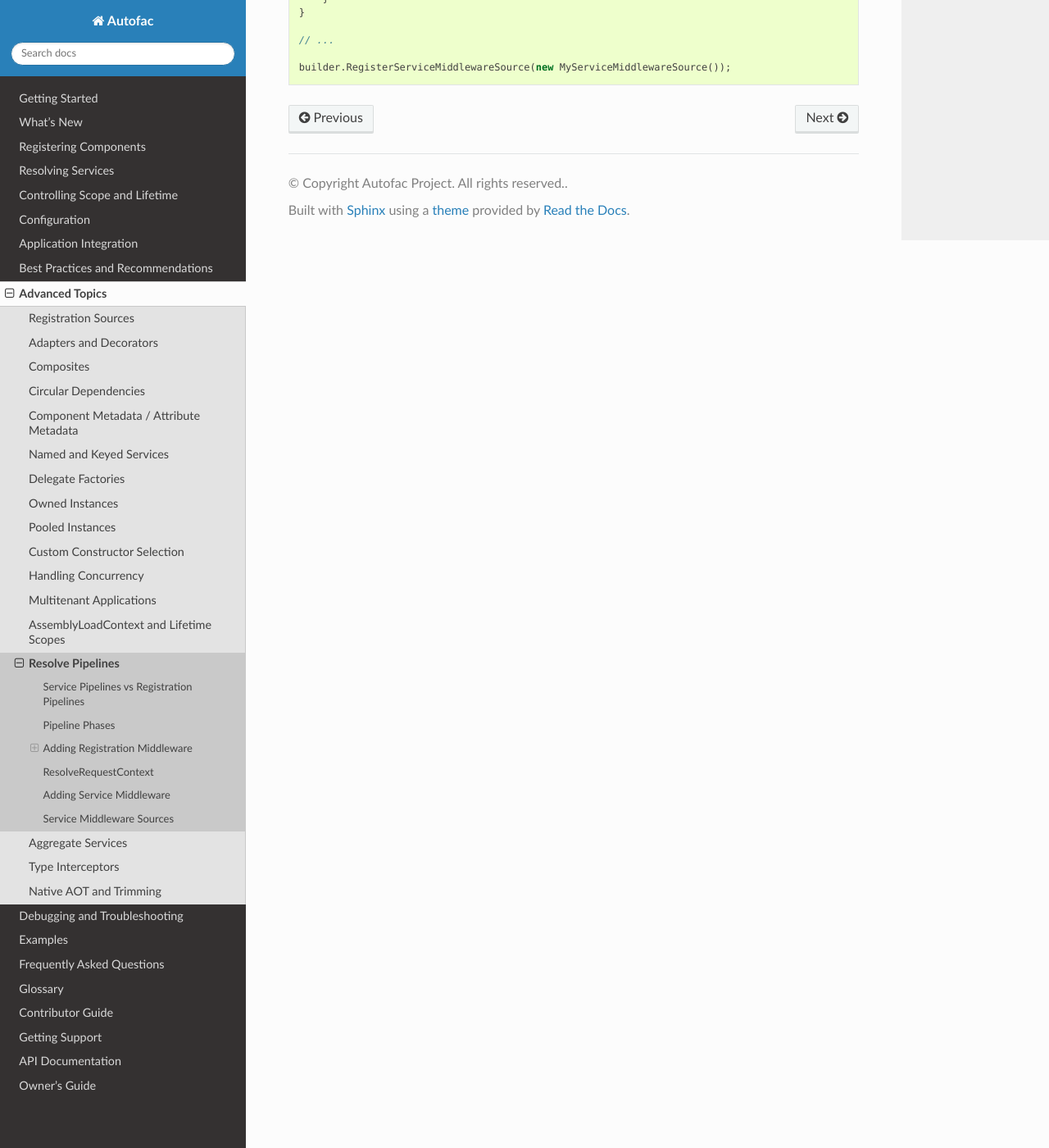
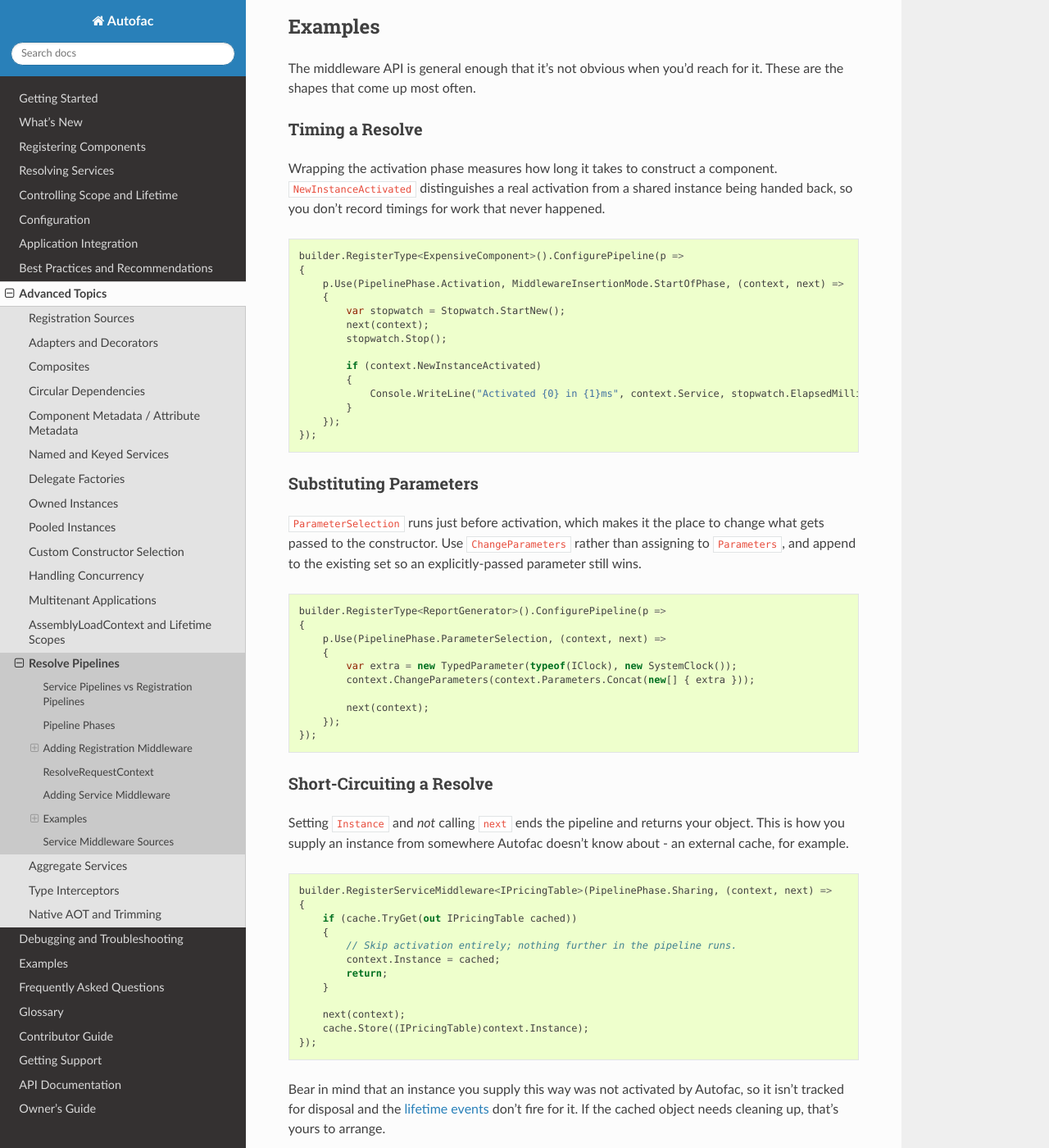
Before and after one commit to autofac/Documentation, a Sphinx documentation site: the page built from docs/advanced/pipelines.rst, in a window 1280 px wide and 1400 px high, scrolled down 4996 px. Shown: the whole window at 82% size. Built offline with Sphinx 7.4.7 and the Read the Docs theme 3.1.0, drawn with Linux system fonts in a browser that asks for light colours; some of the changed text lies outside the part shown.

Commit message:
Add real-world middleware examples and document the Type overloads
Fixes #160.

The pipeline page explained the API thoroughly but its only example was a
"Hello World" that wrote to the console, which leaves the reader knowing how to
add middleware and not what to add it for. Four examples now cover the shapes
that actually come up: timing an activation, substituting resolve parameters,
short-circuiting to return a cached instance, and applying one behavior across
many services at once.

That last one is the case from autofac/Autofac#1337 - wanting an aspect applied
to every registration without calling an extension method on each one - which
is what motivated the RegisterServiceMiddleware overloads added in 8.2.0. Those
overloads were themselves undocumented: the Type-based ones for when the
service isn't known at compile time, the descriptor that names the middleware
in resolve traces instead of leaving it "anonymous", and StartOfPhase insertion.

The short-circuit example carries a warning, because the sharp edge isn't
obvious. DisposalTrackingMiddleware runs in the registration pipeline, so an
instance supplied from the service pipeline's Sharing phase is never tracked
for disposal and its lifetime events never fire.

```diff
--- a/docs/advanced/pipelines.rst
+++ b/docs/advanced/pipelines.rst
@@ -197,6 +197,115 @@ Just like with registration middleware, you can register middleware classes inst
 
     builder.RegisterServiceMiddleware<IMyService>(new MyServiceMiddleware());
 
+If the service type isn't known at compile time - you're looping over types found by a scan, say - there are overloads that take a ``Type`` instead of a generic parameter:
+
+.. code-block:: csharp
+
+    foreach (var serviceType in assembly.GetTypes().Where(t => t.IsInterface))
+    {
+        builder.RegisterServiceMiddleware(serviceType, PipelinePhase.ResolveRequestStart, (context, next) =>
+        {
+            next(context);
+        });
+    }
+
+Two optional arguments are worth knowing about. A ``descriptor`` names the middleware in :doc:`resolve traces <../troubleshooting/tracing>`, so a trace reads ``custom-middleware`` instead of ``anonymous``. A ``MiddlewareInsertionMode`` of ``StartOfPhase`` puts your middleware ahead of the other middleware in the same phase rather than after it.
+
+.. code-block:: csharp
+
+    builder.RegisterServiceMiddleware<IMyService>(
+        "tenant-resolution",
+        PipelinePhase.ScopeSelection,
+        MiddlewareInsertionMode.StartOfPhase,
+        (context, next) => next(context));
+
+Examples
+========
+
+The middleware API is general enough that it's not obvious when you'd reach for it. These are the shapes that come up most often.
+
+Timing a Resolve
+----------------
+
+Wrapping the activation phase measures how long it takes to construct a component. ``NewInstanceActivated`` distinguishes a real activation from a shared instance being handed back, so you don't record timings for work that never happened.
+
+.. code-block:: csharp
+
+    builder.RegisterType<ExpensiveComponent>().ConfigurePipeline(p =>
+    {
+        p.Use(PipelinePhase.Activation, MiddlewareInsertionMode.StartOfPhase, (context, next) =>
+        {
+            var stopwatch = Stopwatch.StartNew();
+            next(context);
+            stopwatch.Stop();
+
+            if (context.NewInstanceActivated)
+            {
+                Console.WriteLine("Activated {0} in {1}ms", context.Service, stopwatch.ElapsedMilliseconds);
+            }
+        });
+    });
+
+Substituting Parameters
+-----------------------
+
+``ParameterSelection`` runs just before activation, which makes it the place to change what gets passed to the constructor. Use ``ChangeParameters`` rather than assigning to ``Parameters``, and append to the existing set so an explicitly-passed parameter still wins.
+
+.. code-block:: csharp
+
+    builder.RegisterType<ReportGenerator>().ConfigurePipeline(p =>
+    {
+        p.Use(PipelinePhase.ParameterSelection, (context, next) =>
+        {
+            var extra = new TypedParameter(typeof(IClock), new SystemClock());
+            context.ChangeParameters(context.Parameters.Concat(new[] { extra }));
+
+            next(context);
+        });
+    });
+
+Short-Circuiting a Resolve
+--------------------------
+
+Setting ``Instance`` and *not* calling ``next`` ends the pipeline and returns your object. This is how you supply an instance from somewhere Autofac doesn't know about - an external cache, for example.
+
+.. code-block:: csharp
+
+    builder.RegisterServiceMiddleware<IPricingTable>(PipelinePhase.Sharing, (context, next) =>
+    {
+        if (cache.TryGet(out IPricingTable cached))
+        {
+            // Skip activation entirely; nothing further in the pipeline runs.
+            context.Instance = cached;
+            return;
+        }
+
+        next(context);
+        cache.Store((IPricingTable)context.Instance);
+    });
+
+Bear in mind that an instance you supply this way was not activated by Autofac, so it isn't tracked for disposal and the :doc:`lifetime events <../lifetime/events>` don't fire for it. If the cached object needs cleaning up, that's yours to arrange.
+
+Applying Behavior Across Many Services
+--------------------------------------
+
+Service middleware plus the ``Type`` overloads cover the "apply this to everything" case that would otherwise mean an extension method on every single registration. Because it attaches to the *service*, it runs no matter which registration ends up satisfying the request - including through :doc:`decorators <adapters-decorators>`, where a registration-level hook would only see the innermost component.
+
+.. code-block:: csharp
+
+    var auditableServices = typeof(Program).Assembly
+        .GetTypes()
+        .Where(t => t.IsInterface && t.IsDefined(typeof(AuditedAttribute), false));
+
+    foreach (var serviceType in auditableServices)
+    {
+        builder.RegisterServiceMiddleware(serviceType, "audit", PipelinePhase.ResolveRequestStart, (context, next) =>
+        {
+            next(context);
+            auditLog.Record(context.Service, context.Instance);
+        });
+    }
+
 Service Middleware Sources
 ==========================
 
```
